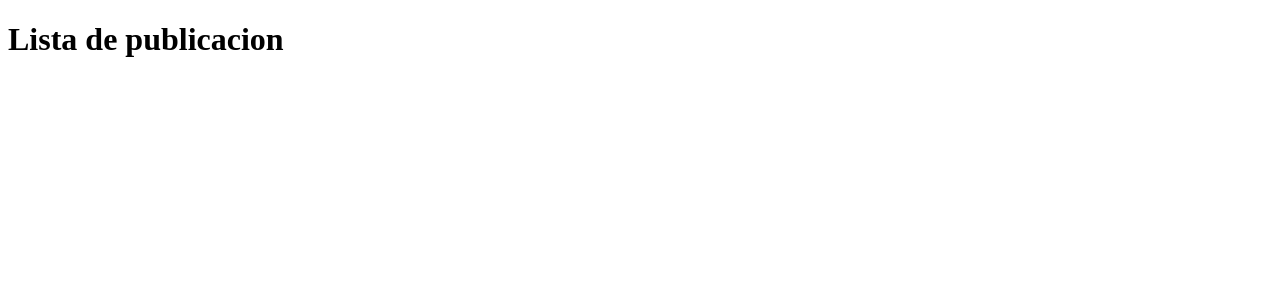
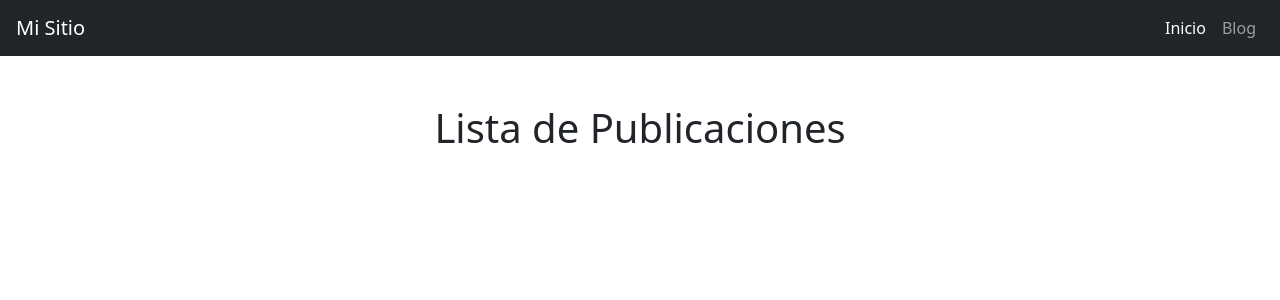
Before and after one commit to RocioSosa21/PythonProyecto1, a Django app: page /blog/ in a window 1280 px wide. Shown: the top 300 px of the page. Run offline with Django 5.2, Linux system fonts and the light colour scheme; data that the repository does not hold is empty.

Commit message:
Templates 10.4

```diff
--- a/blog/templates/blog/post_list.html
+++ b/blog/templates/blog/post_list.html
@@ -3,14 +3,45 @@
 <head>
     <meta charset="UTF-8">
     <meta name="viewport" content="width=device-width, initial-scale=1.0">
-    <title>Document</title>
+    <title>Lista de Publicaciones</title>
+    <link href="https://cdn.jsdelivr.net/npm/bootstrap@5.3.6/dist/css/bootstrap.min.css" rel="stylesheet" integrity="sha384-4Q6Gf2aSP4eDXB8Miphtr37CMZZQ5oXLH2yaXMJ2w8e2ZtHTl7GptT4jmndRuHDT" crossorigin="anonymous">
 </head>
 <body>
-    <h1>Lista de publicacion</h1>
-    <ul>
+    <nav class="navbar navbar-expand-lg navbar-dark bg-dark px-3">
+        <a class="navbar-brand" href="a">Mi Sitio</a>
+        <button class="navbar-toggler" type="button" data-bs-toggle="collapse" data-bs-target="#navbarContent" aria-controls="navbarContent" aria-expanded="false" aria-label="Toggle navigation">
+            <span class="navbar-toggler-icon"></span>
+        </button>
+
+        <div class="collapse navbar-collapse" id="navbarContent">
+            <ul class="navbar-nav ms-auto mb-2 mb-lg-0">
+                <li class="nav-item">
+                    <a class="nav-link active" aria-current="page" href="a">Inicio</a>
+                </li>
+                <li class="nav-item">
+                    <a class="nav-link" href="/blog/">Blog</a>
+                </li>
+            </ul>
+        </div>
+    </nav>
+    <div class="container py-5">
+    <h1 class="mb-4 text-center">Lista de Publicaciones</h1>
+    <ul class="list-unstyled">
         {% for post in posts %}
-            <li>{{post.titulo}} - {{post.fecha_publicacion}}</li>
+        <li class="mb-4">
+            <a href="a" class="text-decoration-none text-dark">
+            <div class="card shadow-sm">
+                <div class="card-body">
+                <h5 class="card-title">{{ post.titulo }}</h5>
+                <p class="card-text">{{ post.contenido }}</p>
+                <small class="text-muted">Publicado el: {{ post.fecha_publicacion }}</small>
+                </div>
+            </div>
+            </a>
+        </li>
         {% endfor %}
     </ul>
+    </div>
+    <script src="https://cdn.jsdelivr.net/npm/bootstrap@5.3.6/dist/js/bootstrap.bundle.min.js" integrity="sha384-j1CDi7MgGQ12Z7Qab0qlWQ/Qqz24Gc6BM0thvEMVjHnfYGF0rmFCozFSxQBxwHKO" crossorigin="anonymous"></script>
 </body>
 </html>
```
